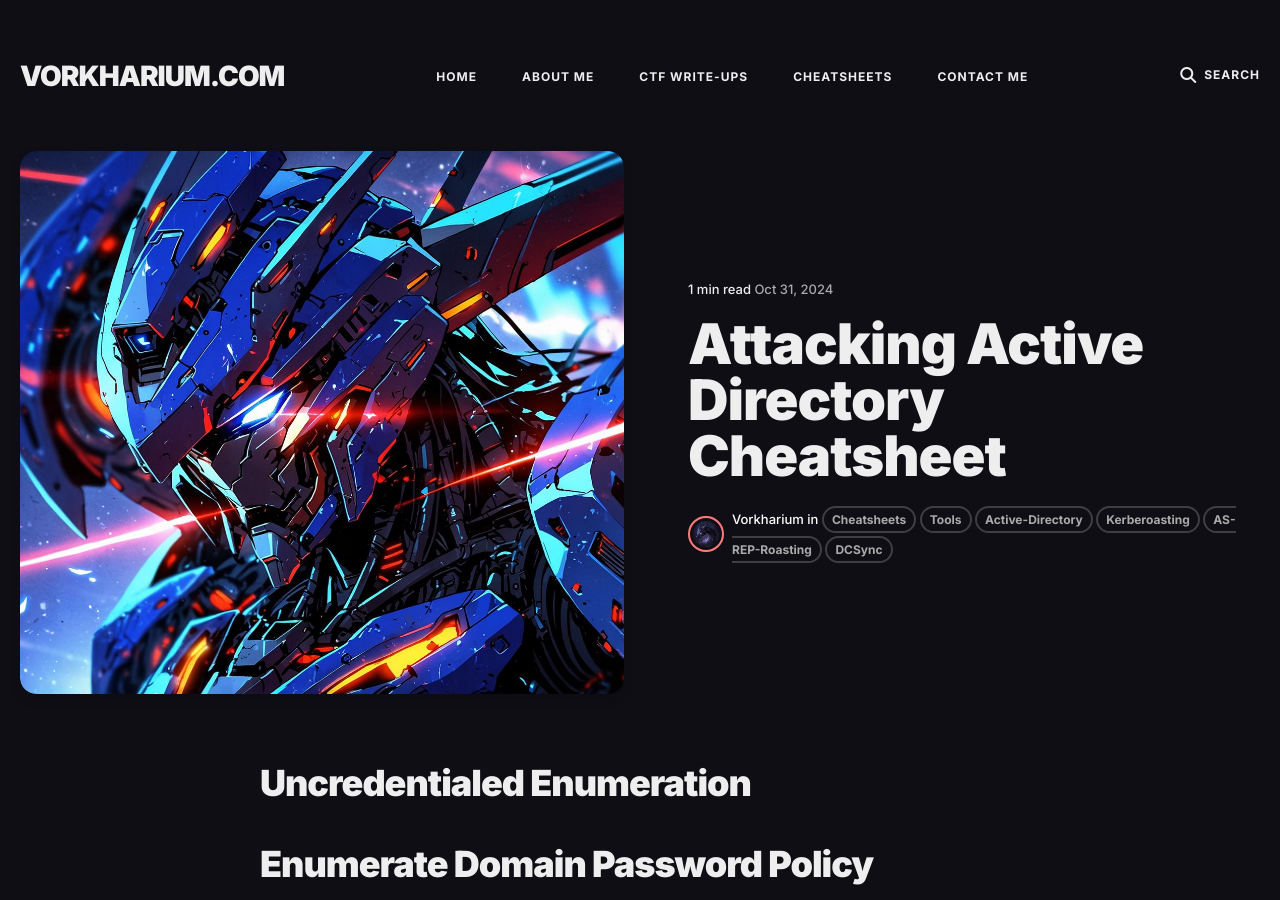
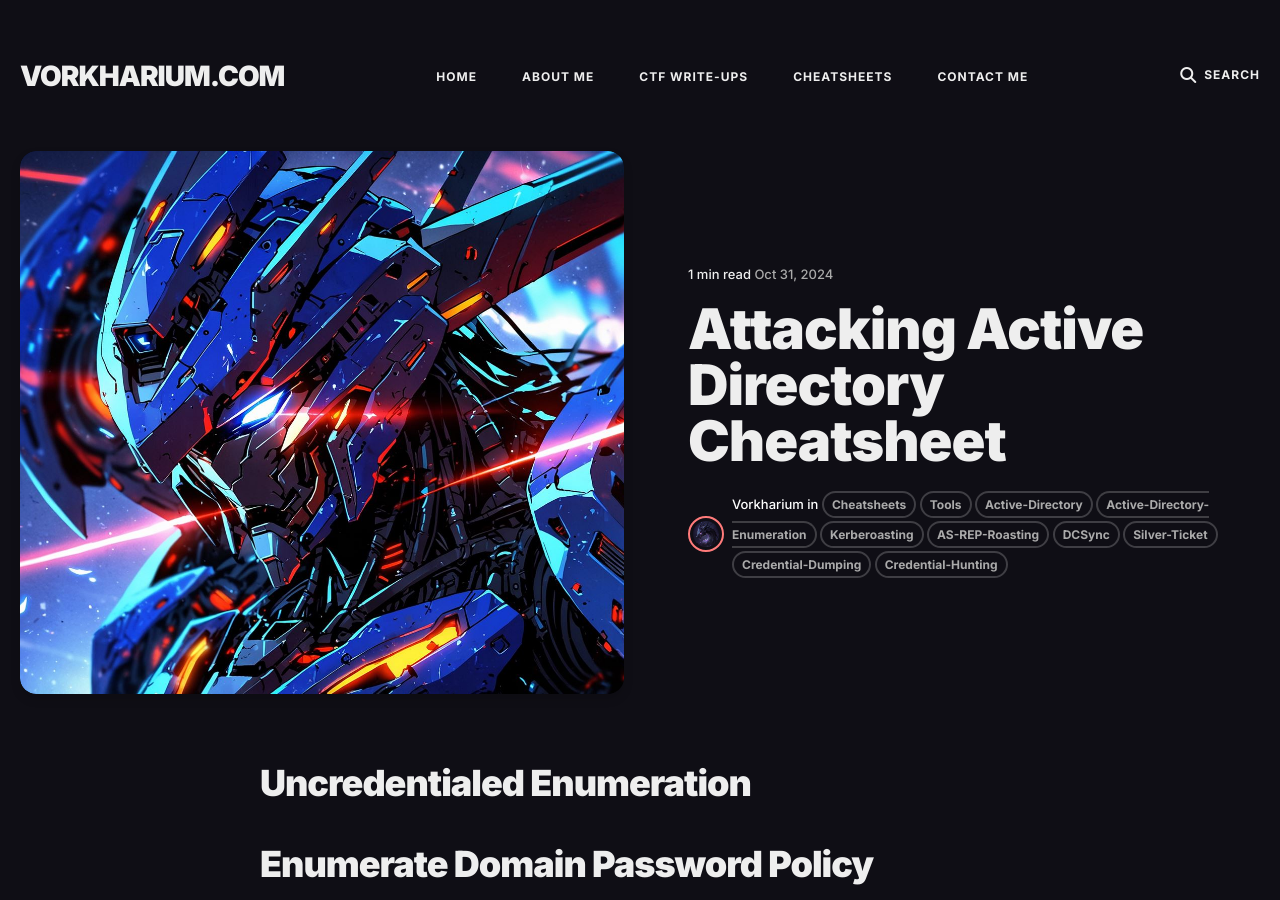
Before and after one commit to Vorkharium/vorkharium.github.io, a Jekyll site: the page built from _posts/2024-11-01-Attacking-Active-Directory-Cheatsheet.md, in a window 1280 px wide and 900 px high. Built offline with Jekyll 4.4.1, drawn with Linux system fonts in a browser that asks for light colours; comment, search, counter and statistics services are not loaded; some of the changed text lies outside the part shown.

Commit message:
Update 2024-11-01-Attacking-Active-Directory-Cheatsheet.md

```diff
--- a/_posts/2024-11-01-Attacking-Active-Directory-Cheatsheet.md
+++ b/_posts/2024-11-01-Attacking-Active-Directory-Cheatsheet.md
@@ -4,7 +4,7 @@ title:  Attacking Active Directory Cheatsheet
 description: Cheatsheet for Attacking Active Directory
 date:   2024-11-01 01:00:00 +0300
 image:  '/images/10000.jpg'
-tags:   [Cheatsheets, Tools, Active-Directory, Kerberoasting, AS-REP-Roasting, DCSync]
+tags:   [Cheatsheets, Tools, Active-Directory, Active-Directory-Enumeration, Kerberoasting, AS-REP-Roasting, DCSync, Silver-Ticket, Credential-Dumping, Credential-Hunting]
 ---
 
 # Uncredentialed Enumeration
```
